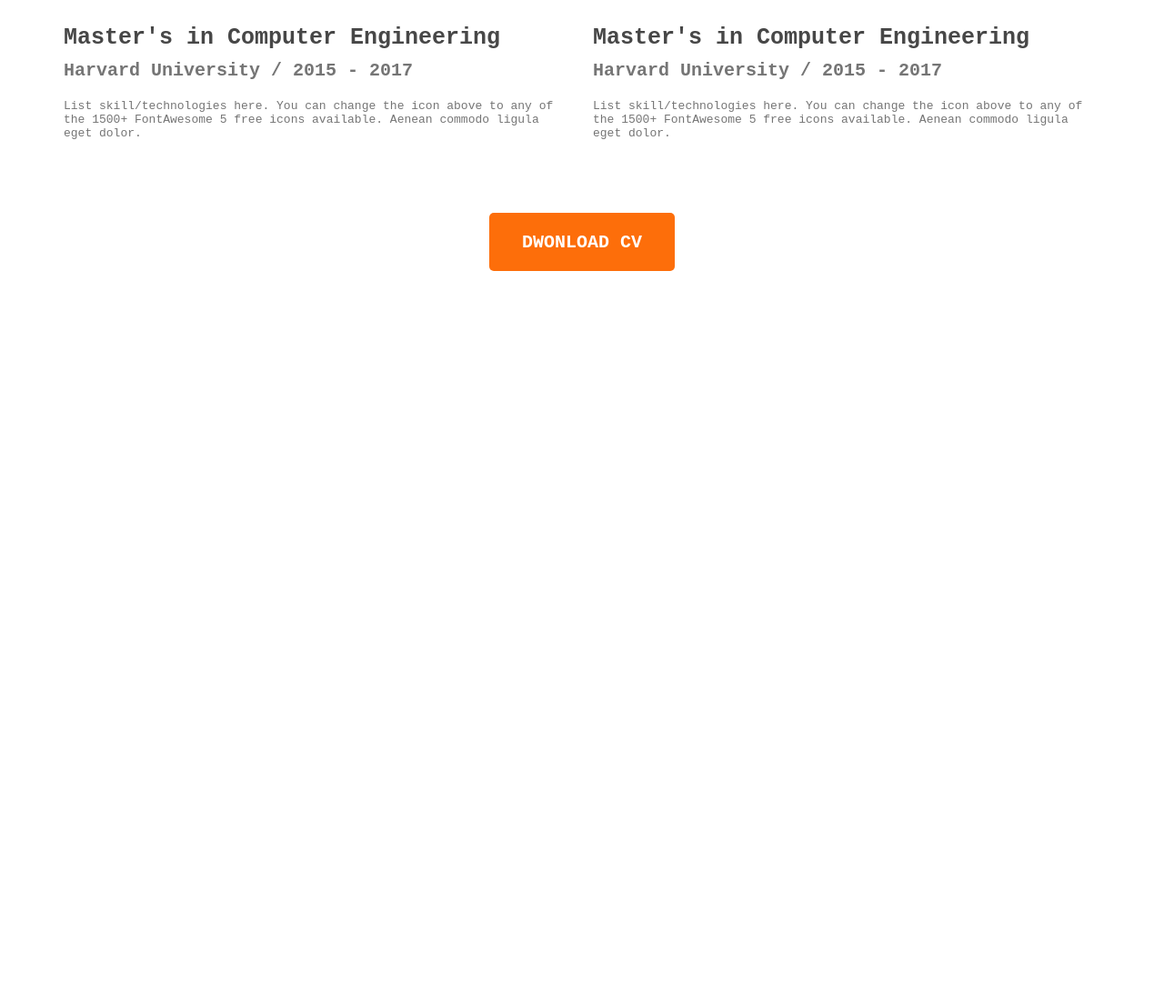
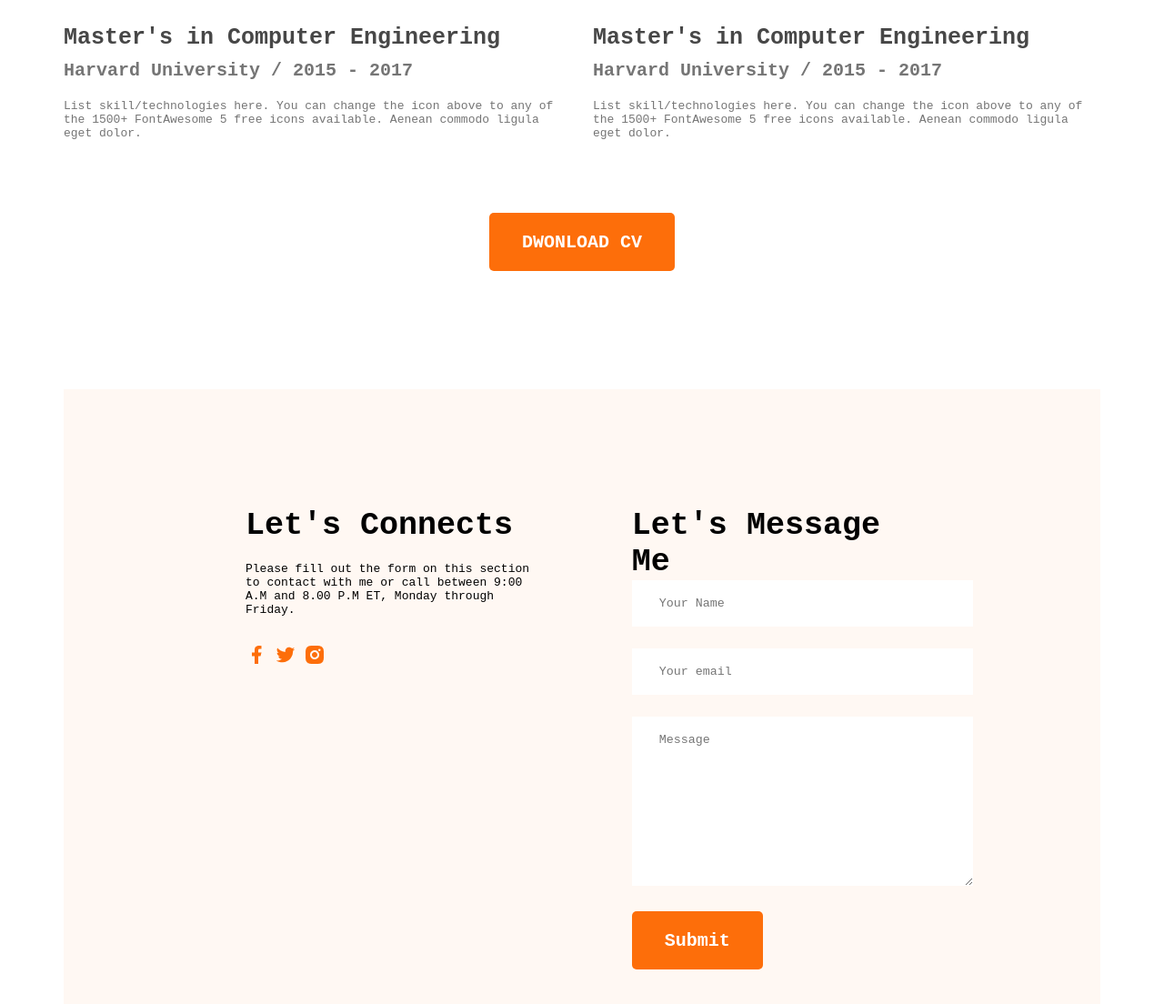
Before and after one commit to mlokman286/developer-portfolio-2, a plain HTML site: page index.html in a window 1280 px wide. Shown: the part 2309-3413 px from the top of the page at 91% size. Before the commit the page ends 2607 px from the top, so only its background shows below. Drawn offline with Linux system fonts and the light colour scheme.

Commit message:
Finished

```diff
--- a/index.html
+++ b/index.html
@@ -131,6 +131,34 @@
                 <button class="btn-primary">DWONLOAD CV</button>
             </div>
         </section>
+        <section class="contact">
+            <div>
+                <h3 class="section-title">Let's Connects</h3>
+                <p class="contact-description">
+                    Please fill out the form on this section to contact with me or call between 9:00 A.M and 8.00 P.M ET, Monday through
+                    Friday.
+                </p>
+                <a href="">
+                    <img src="/images/icons/facebook.png" alt="">
+                </a>
+                <a href="">
+                    <img src="/images/icons/twitter.png" alt="">
+                </a>
+                <a href="">
+                    <img src="/images/icons/insta.png" alt="">
+                </a>
+
+            </div>
+            <div>
+                <h3 class="section-title">Let's Message Me</h3>
+                <form action="">
+                    <input type="text" placeholder="Your Name">
+                    <input type="email" name="" id="" placeholder='Your email'>
+                    <textarea name="" id="" cols="30" rows="10" placeholder="Message"></textarea>
+                    <input class="btn-primary" type="submit" value="Submit">
+                </form>
+            </div>
+        </section>
     </main>
     <footer>
 
--- a/style.css/style.css
+++ b/style.css/style.css
@@ -171,3 +171,26 @@
     margin-top: 50px;
     text-align: center;
 }
+/* contact styles */
+.contact{
+    display: flex;
+    gap: 100px;
+    background: #FFF8F3;
+    padding: 130px 200px;
+}
+.contact .section-title{
+    text-align: left;
+}
+.contact-description{
+    margin-top:20px;
+    margin-bottom: 30px;
+}
+.contact a{
+    text-decoration: none;
+}
+.contact input[type="text"],input[type="email"],textarea{
+    margin-bottom: 24px;
+    border: 0;
+    width: 100%;
+    padding:18px 30px;
+}
```
